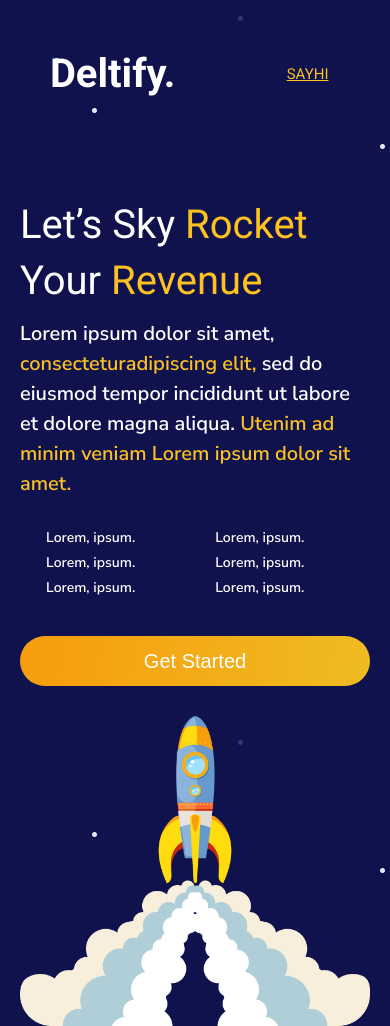
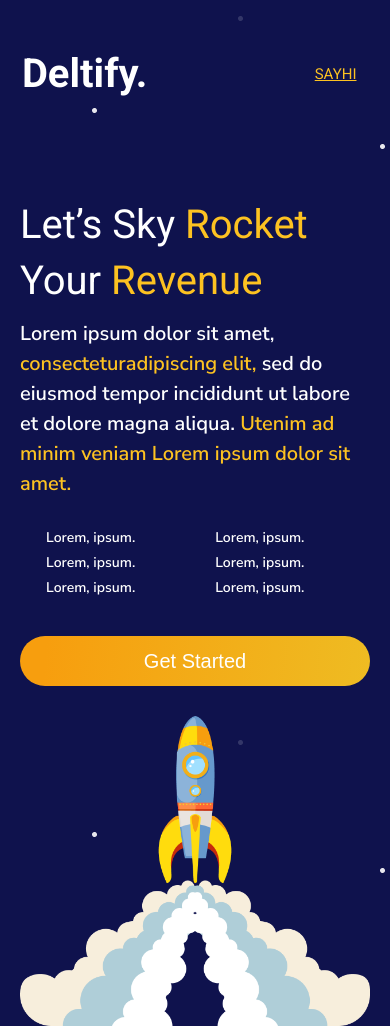
Before and after one commit to kedEvans/detlify-homepage, a plain HTML site: page index.html in a window 390 px wide. Shown: the top 1026 px of the page. Drawn offline with Linux system fonts and the light colour scheme; a web font is replaced by a local one.

Commit message:
final commit

```diff
--- a/deltify.css
+++ b/deltify.css
@@ -900,6 +900,10 @@ footer .logo {
     overflow-x: hidden;
   }
 
+  .logo {
+    margin-right: 112px;
+}
+
   header {
     width: 100%;
     margin-right: 10px;
@@ -952,7 +956,7 @@ footer .logo {
   }
 
   .DescList ul li {
-    list-style: url(/images/Vector\\(1\).png);
+    list-style: url('/images/Vector\\(1\).png');
     font-family: var(---mainFont);
     font-size: 14px;
     font-weight: 600;
@@ -1096,6 +1100,10 @@ footer .logo {
   body {
     overflow-x: hidden;
   }
+
+  .logo {
+    margin-right: 112px;
+}
 
   header {
     width: 100%;
@@ -1290,6 +1298,10 @@ footer .logo {
     overflow-x: hidden;
   }
 
+  .logo {
+    margin-right: 112px;
+}
+
   header {
     width: 100%;
     margin-right: 10px;
@@ -1515,6 +1527,10 @@ footer .logo {
     overflow-x: hidden;
   }
 
+  .logo {
+    margin-right: 112px;
+}
+
   header {
     width: 100%;
     margin-right: 10px;
@@ -1726,6 +1742,10 @@ footer .logo {
     overflow-x: hidden;
   }
 
+  .logo {
+    margin-right: 112px;
+}
+
   header {
     width: 100%;
     margin-right: 10px;
@@ -1958,4 +1978,8 @@ footer .logo {
   .hedss {
     padding-left: 35px;
   }
-}
+
+  .logo {
+    margin-right: 112px;
+}
+}
--- a/index.html
+++ b/index.html
@@ -5,7 +5,7 @@
     <meta charset="UTF-8">
     <meta http-equiv="X-UA-Compatible" content="IE=edge">
     <meta name="viewport" content="width=device-width, initial-scale=1.0">
-    <title>Deltify - Digital Agency</title>
+    <title>Deltify  Agency</title>
     <link rel="stylesheet" href="./deltify.css">
     <script src="https://kit.fontawesome.com/c8b934b995.js" crossorigin="anonymous"></script>
     <link rel="shortcut icon" href="/images/favicon.ico" type="image/x-icon">
```
